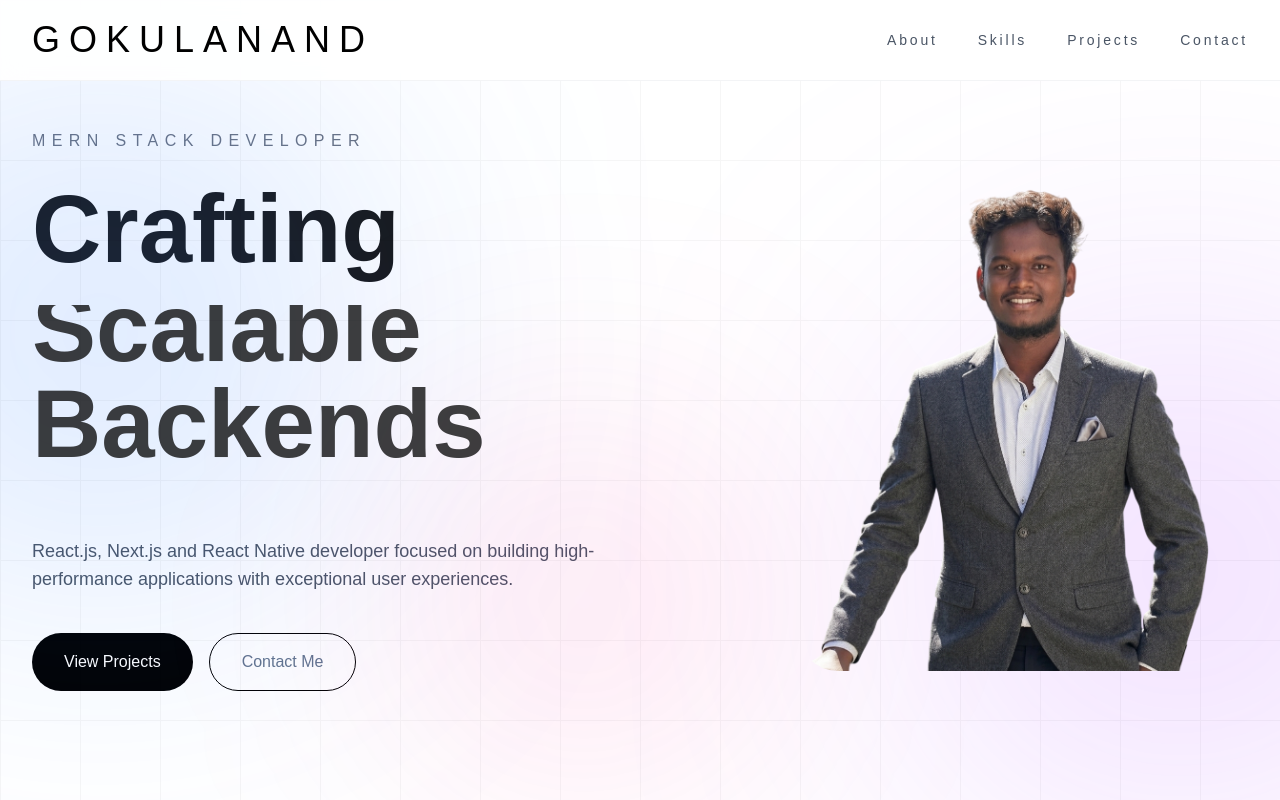
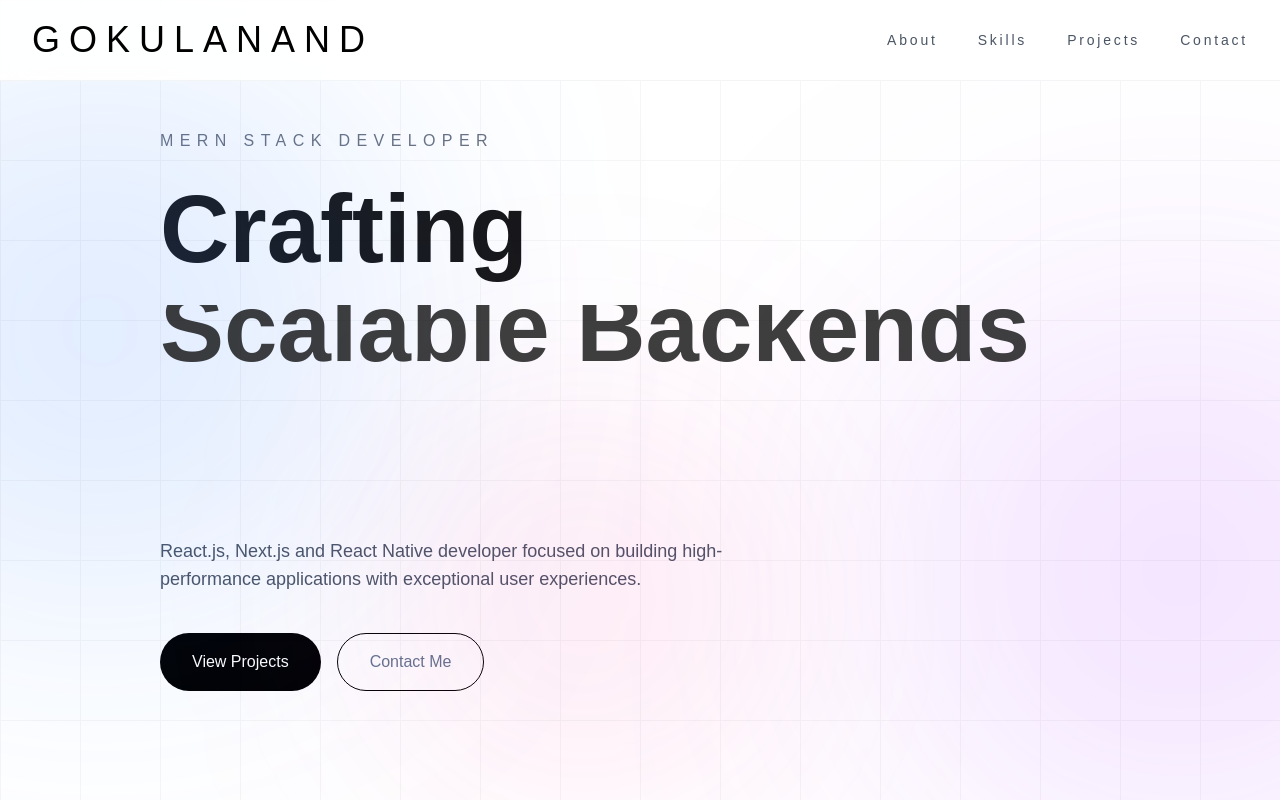
Before and after one commit to Gokul-pga/gokulanand, a Next.js app: page / in a window 1280 px wide. Shown: the top 800 px of the page. Built offline with nearby package versions, Linux system fonts and the light colour scheme.

Commit message:
Update Hero.tsx

```diff
--- a/src/components/sections/Hero.tsx
+++ b/src/components/sections/Hero.tsx
@@ -81,12 +81,11 @@ export default function Hero() {
       </div>
       <div
         className="
-      max-w-7xl
+      max-w-5xl
       mx-auto
       px-8
       w-full
       grid
-      lg:grid-cols-2
       gap-16
       items-center
     "
@@ -154,40 +153,7 @@ export default function Hero() {
         </div>
 
         {/* RIGHT PHOTO */}
-        <div className="flex justify-center lg:justify-end">
-          <motion.div
-            initial={{ opacity: 0, scale: 0.8 }}
-            animate={{ opacity: 1, scale: 1 }}
-            transition={{ duration: 1 }}
-            className="relative"
-          >
-            {/* Glow */}
-            <div
-              className="
-            absolute
-            inset-0
-            rounded-full
-            bg-transparent
-            blur-3xl
-            scale-110
-          "
-            />
 
-            <img
-              src="/img.png"
-              alt="Gokulanand"
-              className="
-            relative
-            z-10
-            w-[280px]
-            md:w-[380px]
-            lg:w-[450px]
-            rounded-[40px]
-
-          "
-            />
-          </motion.div>
-        </div>
       </div>
     </section>
   );
```
